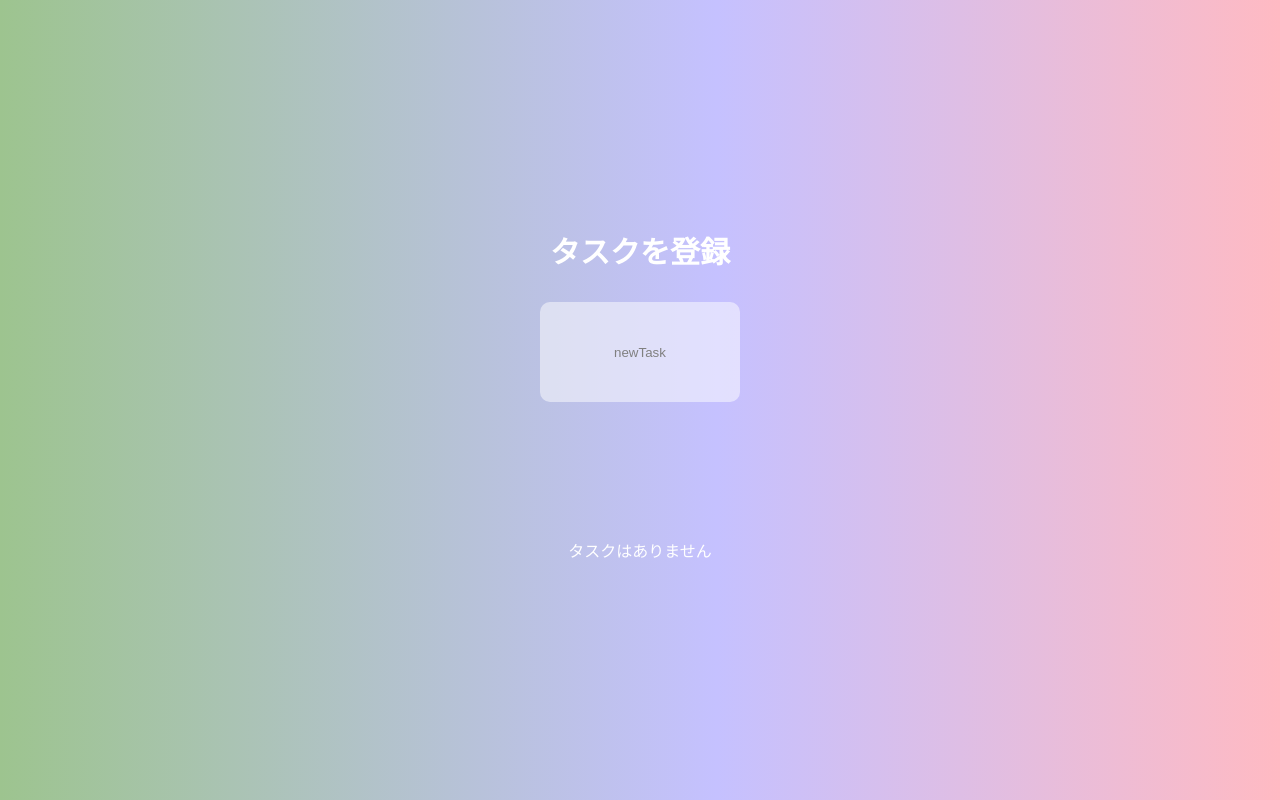
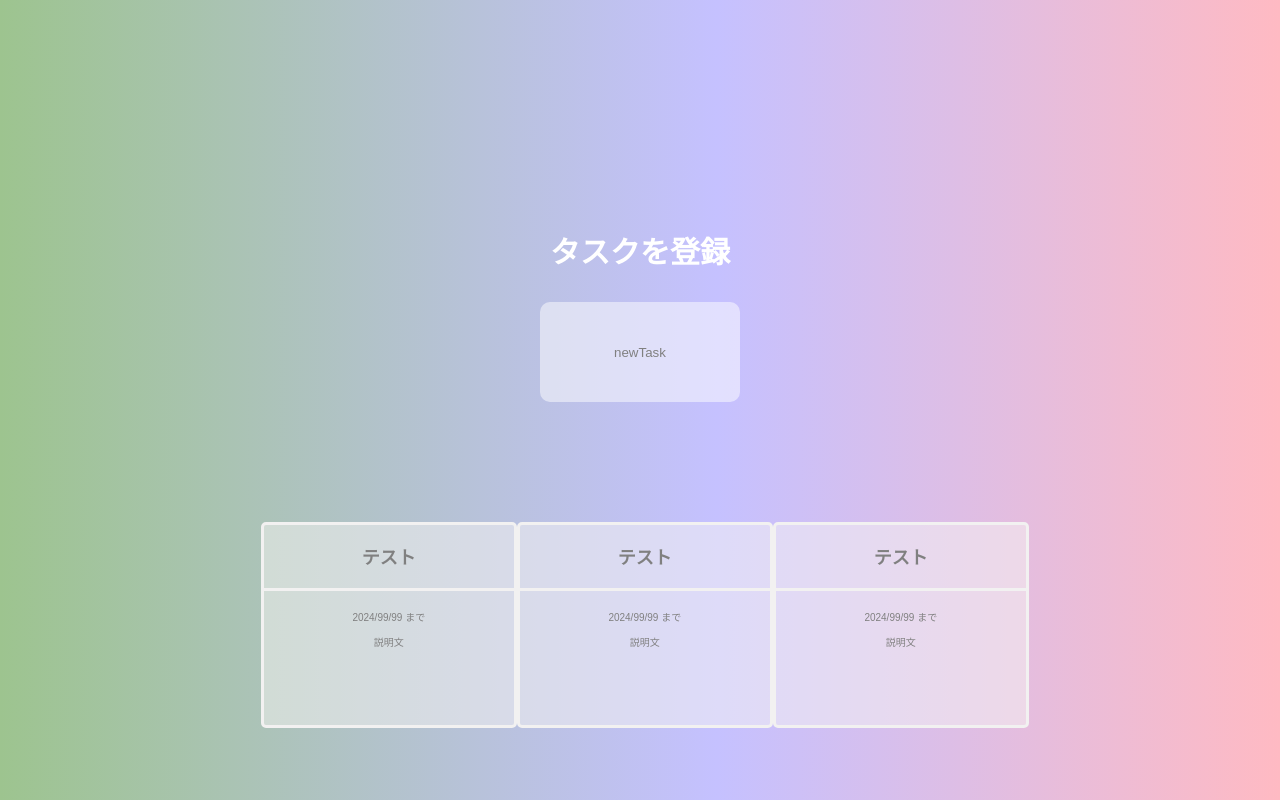
Before and after one commit to MuRaKaMi5253161/cording_test, a React (Create React App) app: page / in a window 1280 px wide. Shown: the top 800 px of the page. Built offline with nearby package versions, Linux system fonts and the light colour scheme; the HTML template or start-up script is replaced by a standard one.

Commit message:
Todo画面のレイアウト修正

```diff
--- /dev/null
+++ b/src/components/Task/Task.css
@@ -0,0 +1,31 @@
+.Task {
+    margin: 0 auto;
+    width: 250px;
+    height: 200px;
+    background-color: rgb(248, 246, 244,0.5);
+    border-radius: 5px;
+    border: solid #f2f1f1;
+    font-family: sans-serif;
+    color: gray;
+}
+
+.TaskNameBox {
+    width: 100%;
+}
+
+.TaskName {
+    padding-left: 0;
+    padding-bottom: 15px;
+    width: 100%;
+    height: 30px;
+    color: rgb(128, 128, 128);
+    text-align: center;
+    font-size: 18px;
+    font-weight: bold;
+    border-bottom: solid #f2f1f1;
+}
+
+.TaskDetail {
+    text-align: center;
+    font-size: 10px;
+}
--- /dev/null
+++ b/src/components/Task/Task.tsx
@@ -0,0 +1,18 @@
+import React from 'react';
+import './Task.css';
+
+function Task() {
+  return (
+    <div className='Task'>
+      <div className='TaskNameBox'>
+        <p className='TaskName'>テスト</p>
+      </div>
+      <div className='TaskDetail'>
+        <p>2024/99/99 まで</p>
+        <p>説明文</p>
+      </div>
+    </div>
+  );
+}
+
+export default Task;
--- a/src/pages/Todo/Todo.css
+++ b/src/pages/Todo/Todo.css
@@ -35,3 +35,17 @@
     width: 100%;
     height: 100%;
 }
+
+.noTaskTitle {
+    height: 30px;
+}
+
+.taskLineBox {
+    display: grid;
+    grid-template-columns: repeat(3, 1fr);
+    grid-auto-rows: 300px;
+}
+
+.TaskBox {
+    height: 300px;
+}
--- a/src/pages/Todo/Todo.tsx
+++ b/src/pages/Todo/Todo.tsx
@@ -1,6 +1,7 @@
 import { useState } from 'react';
 import AddTaskModal from '../../components/AddTaskModal/AddTaskModal';
 import './Todo.css';
+import Task from '../../components/Task/Task';
 
 function Todo() {
   const [showModal, setShowModal] = useState(false);
@@ -18,7 +19,22 @@ function Todo() {
 
       <div className='taskBox'>
         <div className='taskLineBox'>
-          <p>タスクはありません</p>
+          {/* <p className='noTaskTitle'>タスクはありません</p> */}
+          <div className='TaskBox'>
+            <Task />
+          </div>
+          <div className='TaskBox'>
+            <Task />
+          </div>
+          <div className='TaskBox'>
+            <Task />
+          </div>
+          <div className='TaskBox'>
+            <Task />
+          </div>
+          <div className='TaskBox'>
+            <Task />
+          </div>
         </div>
       </div>
     </div>
```
